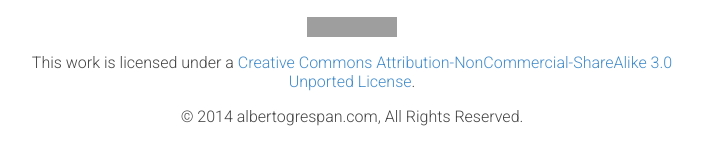
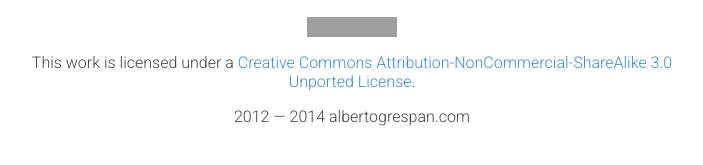
Before and after one commit to albertogg/albertogg.github.com, a Jekyll site: the page built from index.html, in a window 1280 px wide. Shown: the part 403-568 px from the top of the page, without its empty margins (288-991 px from the left). Built offline with Jekyll 4.4.1, drawn with Linux system fonts in a browser that asks for light colours; nearby versions of some CDN libraries; Markdown is read by kramdown in place of the engine named in the settings; grey boxes are pictures that could not be loaded.

Commit message:
Remove copyright as there is creative commons

```diff
--- a/_includes/page-footer.html
+++ b/_includes/page-footer.html
@@ -7,6 +7,6 @@
     </ul>
     <a rel="license" href="http://creativecommons.org/licenses/by-nc-sa/3.0/deed.en_US"><img class="center-element" alt="Creative Commons License" style="border-width:0" src="http://i.creativecommons.org/l/by-nc-sa/3.0/80x15.png" /></a>
     <p>This work is licensed under a <a rel="license" href="http://creativecommons.org/licenses/by-nc-sa/3.0/deed.en_US">Creative Commons Attribution-NonCommercial-ShareAlike 3.0 Unported License</a>.</p>
-    <p>&copy; 2014 albertogrespan.com, All Rights Reserved.</p>
+    <p>2012 &#151; 2014 albertogrespan.com</p>
   </div>
 </footer>
```
